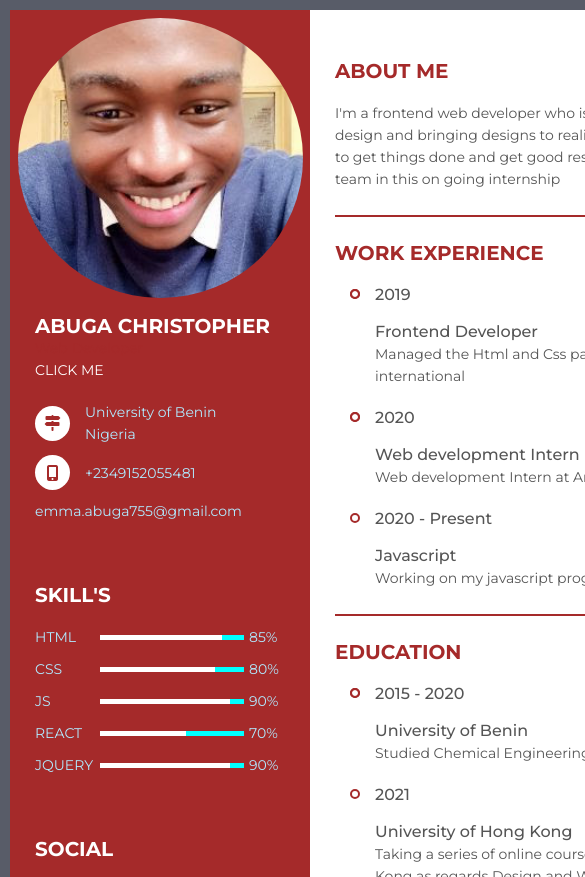
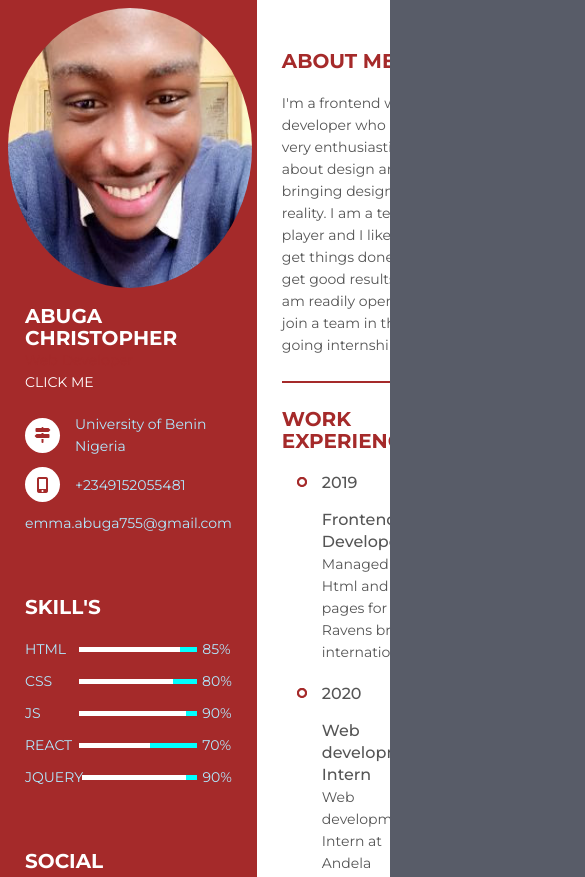
Before and after one commit to OpherM/HNG-Task, a plain HTML site: page index.html in a window 390 px wide. Shown: the top 877 px of the page, 585 px wide, since content can reach past the window. Drawn offline with Linux system fonts and the light colour scheme.

Commit message:
fresh commit

```diff
--- a/css/style2.css
+++ b/css/style2.css
@@ -27,15 +27,14 @@ body {
 }
 
 .resume {
-  width: 900px;
+  width: 100%;
   max-height: auto;
   display: flex;
-  margin: 50px auto;
-  overflow-y: hidden;
+  overflow-x: hidden;
 }
 
 .resume .resume_left {
-  width: 300px;
+  width: 500px;
   background: brown;
 }
 
@@ -162,7 +161,7 @@ body {
 }
 
 .resume .resume_right {
-  width: 520px;
+  width: 100%;
   background: #fff;
   padding: 25px;
 }
@@ -257,25 +256,3 @@ body {
   border: 1px #009fd9;
   border-radius: 10%;
 }
-
-@media (max-width: 1000px) {
-  .resume {
-    margin: 10px;
-    grid-template-columns: repeat(1,1fr);
-  }
-
-  .py-1 {
-    grid-template-columns: repeat(1fr);
-  }
-}
-
-@media (max-width: 600px) {
-  .resume {
-    margin: 10px;
-    grid-template-columns: repeat(1,1fr);
-  }
-
-  .py-1 {
-    grid-template-columns: repeat(1fr);
-  }
-}
```
